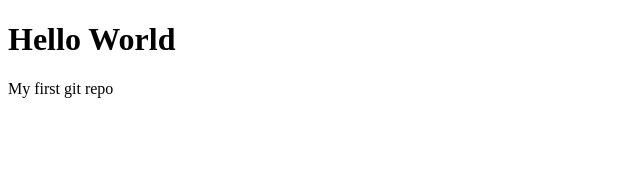
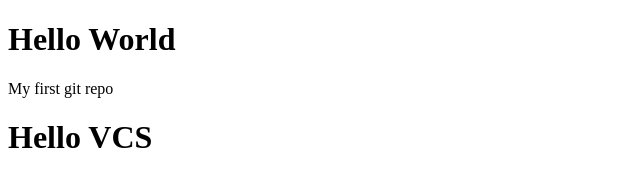
Before and after one commit to FARIDELSAYED7/TestKrakin1, a plain HTML site: page untitled folder/index.html in a window 1280 px wide. Shown: the whole page, without its empty margins (0-640 px from the left). Drawn offline with Linux system fonts and the light colour scheme.

Commit message:
VCS added h1

```diff
--- a/untitled folder/index.html
+++ b/untitled folder/index.html
@@ -8,5 +8,6 @@
 <body>
     <h1>Hello World</h1>
     <p>My first git repo</p>
+    <h1>Hello VCS</h1>
 </body>
 </html>
```
Also changed, not shown: 1 other file.
